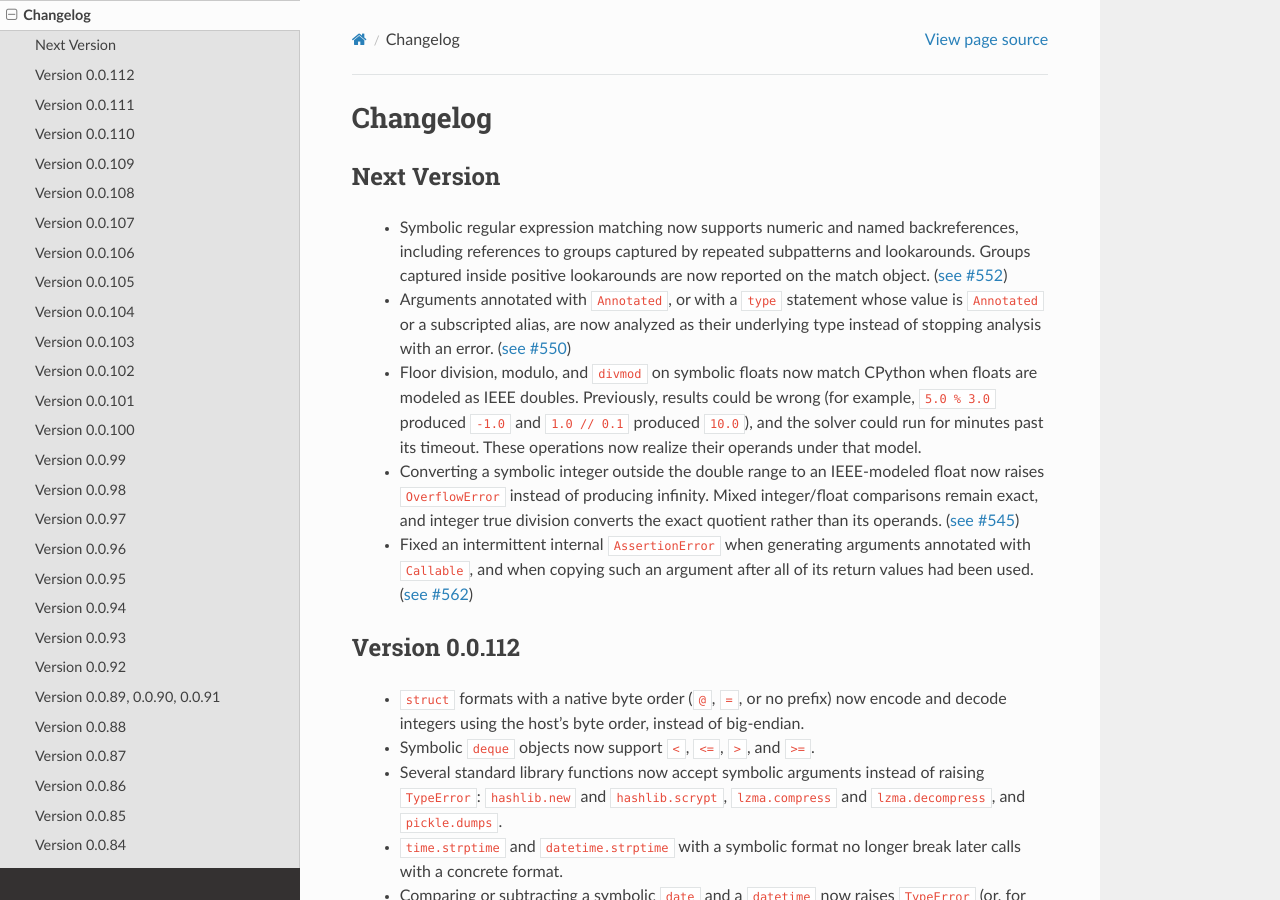
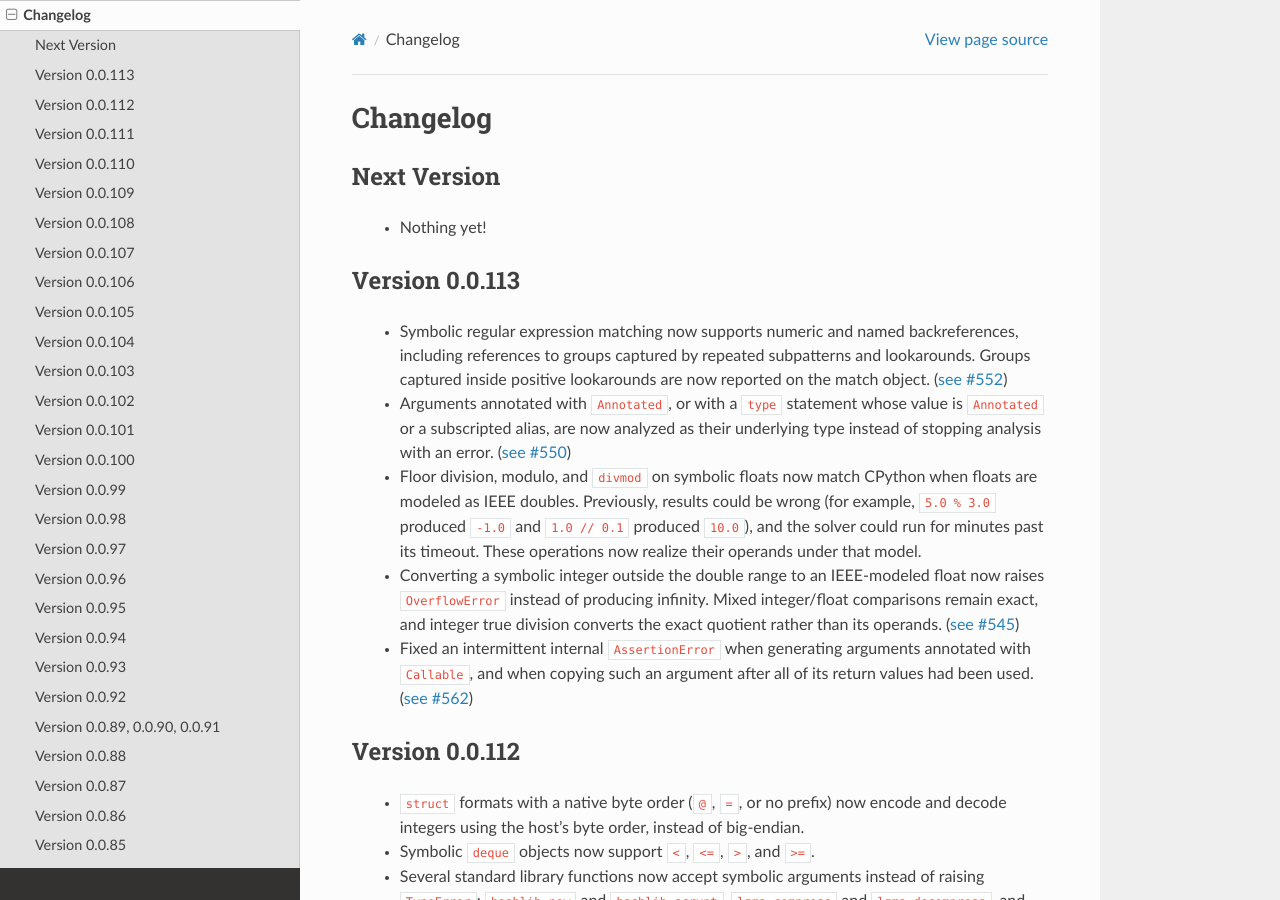
Before and after one commit to pschanely/CrossHair, a Sphinx documentation site: the page built from doc/source/changelog.rst, in a window 1280 px wide and 900 px high. Built offline with Sphinx 7.4.7 and the Read the Docs theme 3.1.0, drawn with Linux system fonts in a browser that asks for light colours; the version number is read from the project's files by our own code.

Commit message:
Bump version to 0.0.113

```diff
--- a/doc/source/changelog.rst
+++ b/doc/source/changelog.rst
@@ -4,6 +4,12 @@ Changelog
 
 
 Next Version
+---------------
+
+ * Nothing yet!
+
+
+Version 0.0.113
 ---------------
 
  * Symbolic regular expression matching now supports numeric and named
--- a/pyproject.toml
+++ b/pyproject.toml
@@ -4,7 +4,7 @@ build-backend = "setuptools.build_meta"
 
 [project]
 name = "crosshair-tool"
-version = "0.0.112"
+version = "0.0.113"
 description = "Analyze Python code for correctness using symbolic execution."
 readme = "README.md"
 license = { text = "MIT" }
```
